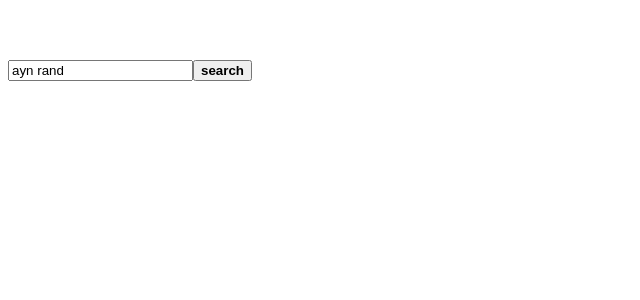
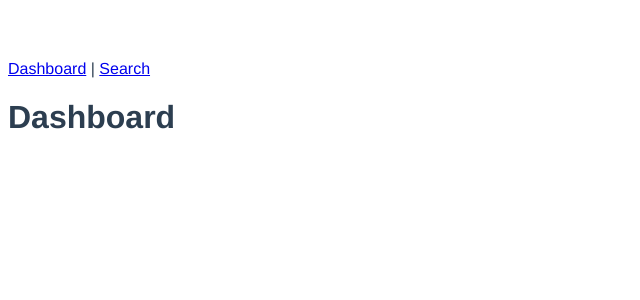
Before and after one commit to ca1c/bookTracker-client, a Vue app: page / in a window 1280 px wide. Shown: the top 300 px of the page, without its empty margins (0-640 px from the left). Built offline with nearby package versions, Linux system fonts and the light colour scheme.

Commit message:
router implementation

```diff
--- a/package.json
+++ b/package.json
@@ -10,7 +10,8 @@
   "dependencies": {
     "axios": "^1.3.5",
     "core-js": "^3.8.3",
-    "vue": "^3.2.13"
+    "vue": "^3.2.13",
+    "vue-router": "^4.1.6"
   },
   "devDependencies": {
     "@babel/core": "^7.12.16",
--- a/src/App.vue
+++ b/src/App.vue
@@ -1,15 +1,19 @@
 <template>
-  <HelloWorld msg="Welcome to Your Vue.js App"/>
+    <div id="nav">
+      <router-link to="/">Dashboard</router-link> |
+      <router-link to="/search">Search</router-link>
+    </div>
+    <router-view />
 </template>
 
 <script>
-import HelloWorld from './components/HelloWorld.vue'
+// import Search from './components/Search.vue'
 
 export default {
   name: 'App',
-  components: {
-    HelloWorld
-  }
+  // components: {
+  //   Search
+  // }
 }
 </script>
 
--- /dev/null
+++ b/src/components/DashboardComponent.vue
@@ -0,0 +1,3 @@
+<template>
+	<h1>Dashboard</h1>
+</template>
--- /dev/null
+++ b/src/router/index.js
@@ -0,0 +1,23 @@
+import { createWebHistory, createRouter } from 'vue-router';
+import DashboardComponent from '@/components/DashboardComponent.vue';
+import SearchComponent from '@/components/SearchComponent.vue';
+
+const routes = [
+	{
+		path: '/',
+		name: 'Dashboard',
+		component: DashboardComponent
+	},
+	{
+		path: '/search',
+		name: 'Search',
+		component: SearchComponent
+	}
+]
+
+const router = createRouter({
+	history: createWebHistory(),
+	routes,
+});
+
+export default router;
```
Also changed, not shown: src/main.js (+6 -3 lines), src/components/SearchComponent.vue (renamed from src/components/HelloWorld.vue), 1 other file (tests, documents, lock files or other folders).
